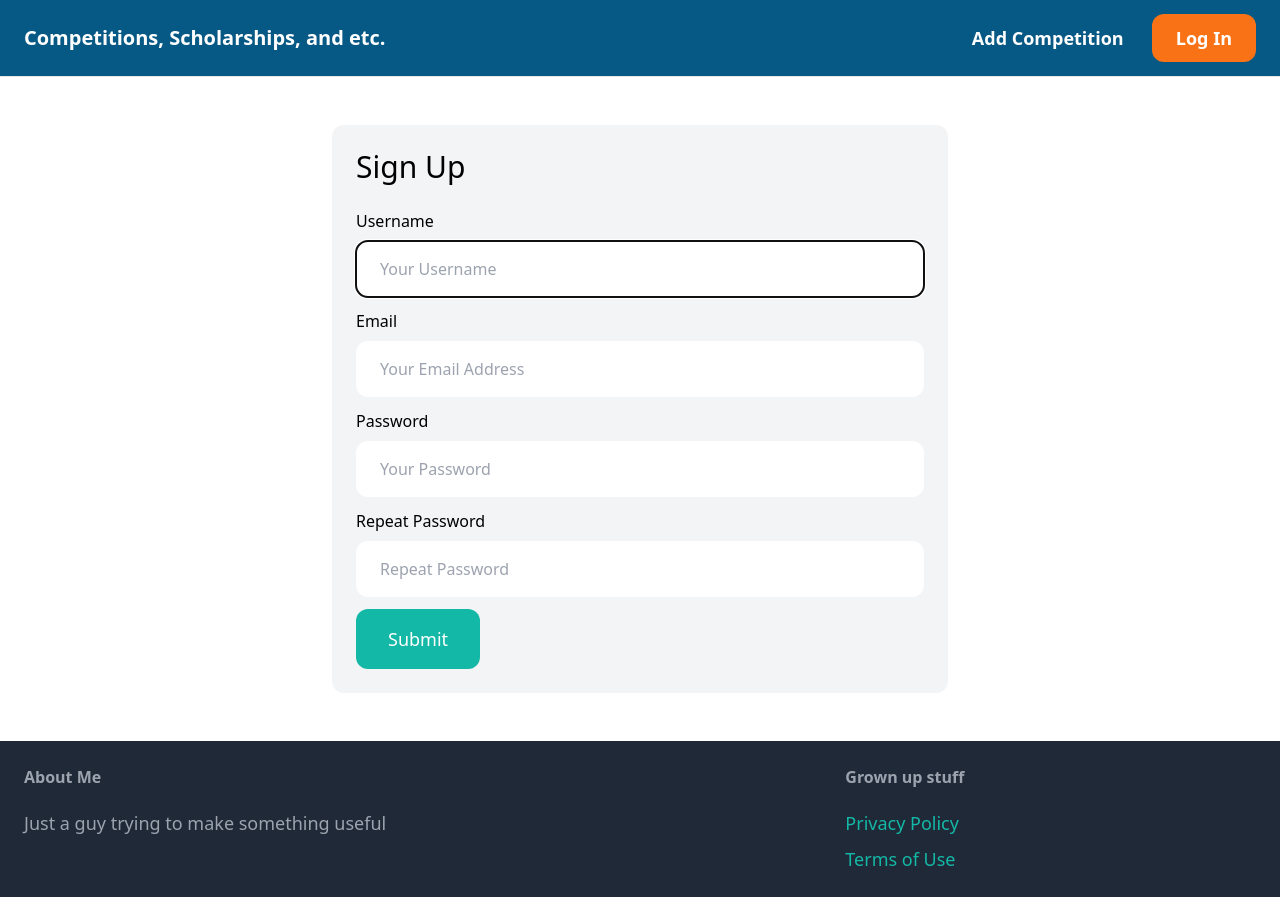
After one commit to SiamRahman29/Opportunity-Alerts, a Django app: page /signup/ in a window 1280 px wide. The commit adds this page. Run offline with Django 5.2, Linux system fonts and the light colour scheme; some libraries are stand-ins or nearby versions.

Commit message:
Adding login and signup

```diff
--- a/comps/settings.py
+++ b/comps/settings.py
@@ -27,7 +27,8 @@ DEBUG = True
 
 ALLOWED_HOSTS = [
     "54.254.211.186",
-    "ec2-54-254-211-186.ap-southeast-1.compute.amazonaws.com"
+    "ec2-54-254-211-186.ap-southeast-1.compute.amazonaws.com",
+    "localhost"
 ]
 
 
--- a/comps/urls.py
+++ b/comps/urls.py
@@ -21,6 +21,6 @@ from django.conf import settings
 from django.conf.urls.static import static
 urlpatterns = [
     path("admin/", admin.site.urls),
-    path("", index, name="index"),
+    path("", include("core.urls")),
     path("competitions/", include('competitions.urls')),
 ] + static(settings.MEDIA_URL, document_root = settings.MEDIA_ROOT)
--- /dev/null
+++ b/core/forms.py
@@ -0,0 +1,49 @@
+from django import forms
+from django.contrib.auth.forms import UserCreationForm, AuthenticationForm
+from django.contrib.auth.models import User
+
+
+class LoginForm(AuthenticationForm):
+
+
+    username = forms.CharField(widget=forms.TextInput(attrs={
+        'class': 'w-full  py-4 px-6 rounded-xl',
+        'placeholder': "Your Username",
+
+    }))
+
+    password = forms.CharField(widget=forms.PasswordInput(attrs={
+        'class': 'w-full  py-4 px-6 rounded-xl ',
+        'placeholder': "Your Password",
+
+    }))
+
+
+class SignupForm(UserCreationForm):
+    class Meta:
+        model = User
+        fields = ('username', 'email', 'password1', 'password2')
+
+    username = forms.CharField(widget=forms.TextInput(attrs={
+        'class': 'w-full  py-4 px-6 rounded-xl ',
+        'placeholder': "Your Username",
+
+    }))
+
+    email = forms.CharField(widget=forms.EmailInput(attrs={
+        'placeholder': "Your Email Address",
+        'class': 'w-full  py-4 px-6 rounded-xl',
+
+    }))
+
+    password1 = forms.CharField(widget=forms.PasswordInput(attrs={
+        'class': 'w-full  py-4 px-6 rounded-xl ',
+        'placeholder': 'Your Password',
+
+    }))
+
+    password2 = forms.CharField(widget=forms.PasswordInput(attrs={
+        'class': 'w-full  py-4 px-6 rounded-xl ',
+        'placeholder': "Repeat Password",
+
+    }))
--- a/core/templates/core/base.html
+++ b/core/templates/core/base.html
@@ -18,9 +18,10 @@
                 <a href = "#" class = "text-lg font-semibold text-white hover: text-slate-100">Add Competition</a>
                 <!--<a href = "#" class = "text-lg font-semibold text-white hover: text-slate-100">Find Competition</a>-->
                 {% if request.user.is_authenticated%}
+                    <a href = "#" class = "px-6 py-3 text-lg font-semibold text-white rounded-xl bg-orange-500 hover:bg-gray-700">Dashboard</a>
+                {%else%}
                     <a href = "#" class = "px-6 py-3 text-lg font-semibold text-white rounded-xl bg-orange-500 hover:bg-gray-700">Log In</a>
-                {%else%}
-                    <a href = "#" class = "px-6 py-3 text-lg font-semibold text-white rounded-xl bg-orange-500 hover:bg-gray-700">Dashboard</a>
+
                 {%endif%}
                     <!--
                 {% if request.user.is_authenticated%}
--- /dev/null
+++ b/core/templates/core/signup.html
@@ -0,0 +1,45 @@
+{% extends "core/base.html" %}
+
+{% block title %}Sign Up{% endblock title %}
+
+{%block content%}
+<div class = "w-1/2 my-6 mx-auto bg-gray-100 rounded-xl p-6">
+    <h1 class = "mb-6 text-3xl">Sign Up</h1>
+    <form method = "post" action = ".">
+        {% csrf_token%}
+
+
+
+        <div class = "mb-3">
+            <label class = "inline-block mb-2">Username</label><br>
+            {{form.username}}
+
+        </div>
+        <div class = "mb-3">
+            <label class = "inline-block mb-2">Email</label><br>
+            {{form.email}}
+
+        </div>
+        <div class = "mb-3">
+            <label class = "inline-block mb-2">Password</label><br>
+            {{form.password1}}
+
+        </div>
+        <div class = "mb-3">
+            <label class = "inline-block mb-2">Repeat Password</label><br>
+            {{form.password2}}
+
+        </div>
+        {%if form.errors or form.nonfield_errors%}
+            <div class = "mb-3 p-6 bg-red-100 rounded-xl">
+                {%for field in form%}
+                    {{field.errors}}
+                {% endfor %}
+                {{form.non_field_errors}}
+        {% endif %}
+        <button class = "py-4 px-8 text-lg bg-teal-500 hover:bg-teal-700 rounded-xl text-white">Submit</button>
+
+
+    </form>
+</div>
+{%endblock%}
--- /dev/null
+++ b/core/urls.py
@@ -0,0 +1,12 @@
+from django.urls import path
+from . import views
+from django.contrib.auth import views as auth_views
+from .forms import LoginForm
+app_name = "core"
+
+urlpatterns = [
+    path("",views.index, name="index"),
+    path("contact/", views.contact, name="contact"),
+    path("signup/", views.signup, name="signup"),
+    path('login/',auth_views.LoginView.as_view(template_name = "core/login.html", authentication_form = LoginForm),name = 'login'),
+]
--- a/core/views.py
+++ b/core/views.py
@@ -1,5 +1,6 @@
-from django.shortcuts import render
+from django.shortcuts import render, redirect
 from competitions.models import Competition, Category
+from .forms import SignupForm, LoginForm
 # Create your views here.
 def index(request):
     categories = Category.objects.all()
@@ -8,3 +9,26 @@ def index(request):
         "competitions":competitions,
         "categories":categories
     })
+def contact(request):
+    return render(request, 'core/contact.html')
+def about(request):
+    return render(request, 'core/about.html')
+
+def signup(request):
+    if request.method == "POST":
+        form = SignupForm(request.POST)
+        if form.is_valid():
+            form.save()
+            return redirect('/login/')
+
+
+    form = SignupForm()
+    return render(request, 'core/signup.html', {
+        'form': form
+    })
+
+def login(request):
+    form = LoginForm()
+    return render(request, 'core/login.html', {
+        'form': form,
+    })
```
Also changed, not shown: core/templates/core/login.html (added, +37 -0 lines).
